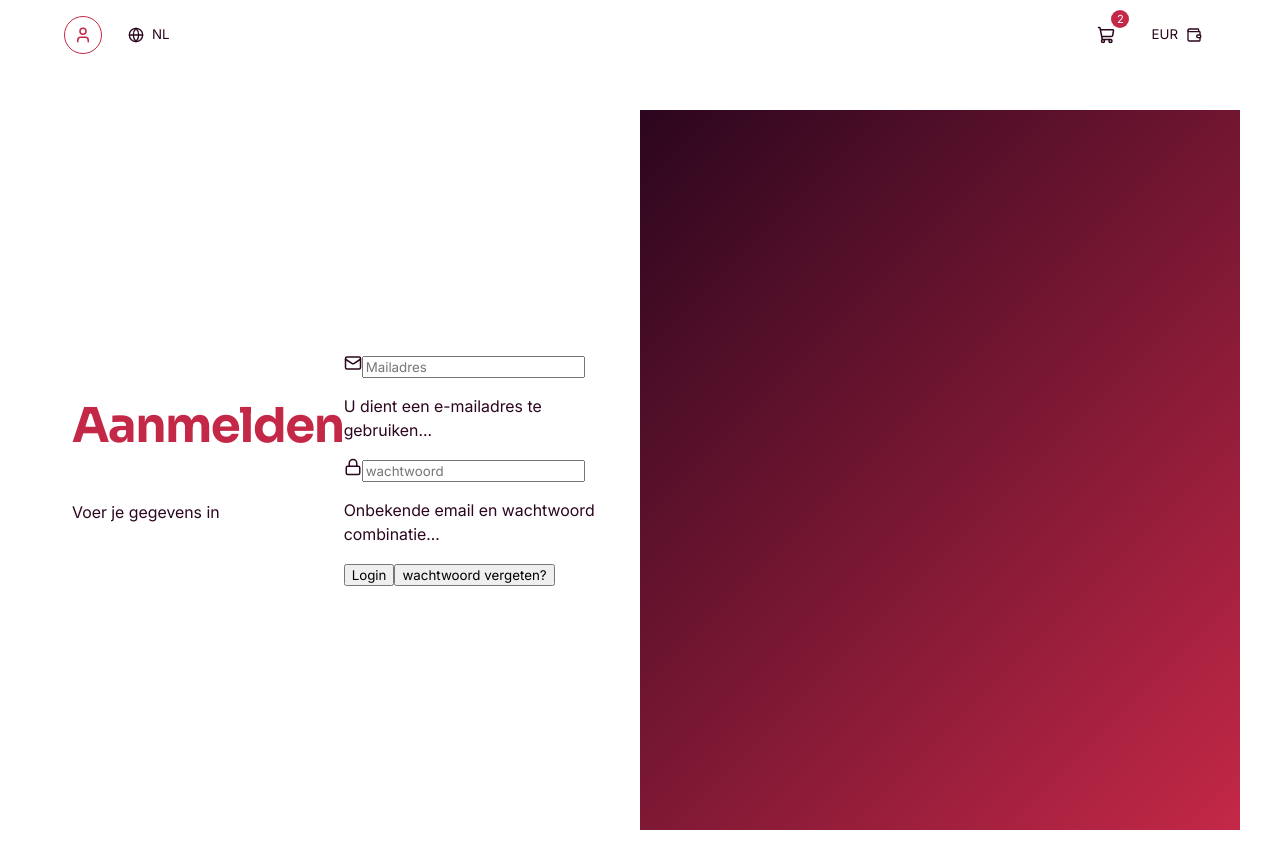
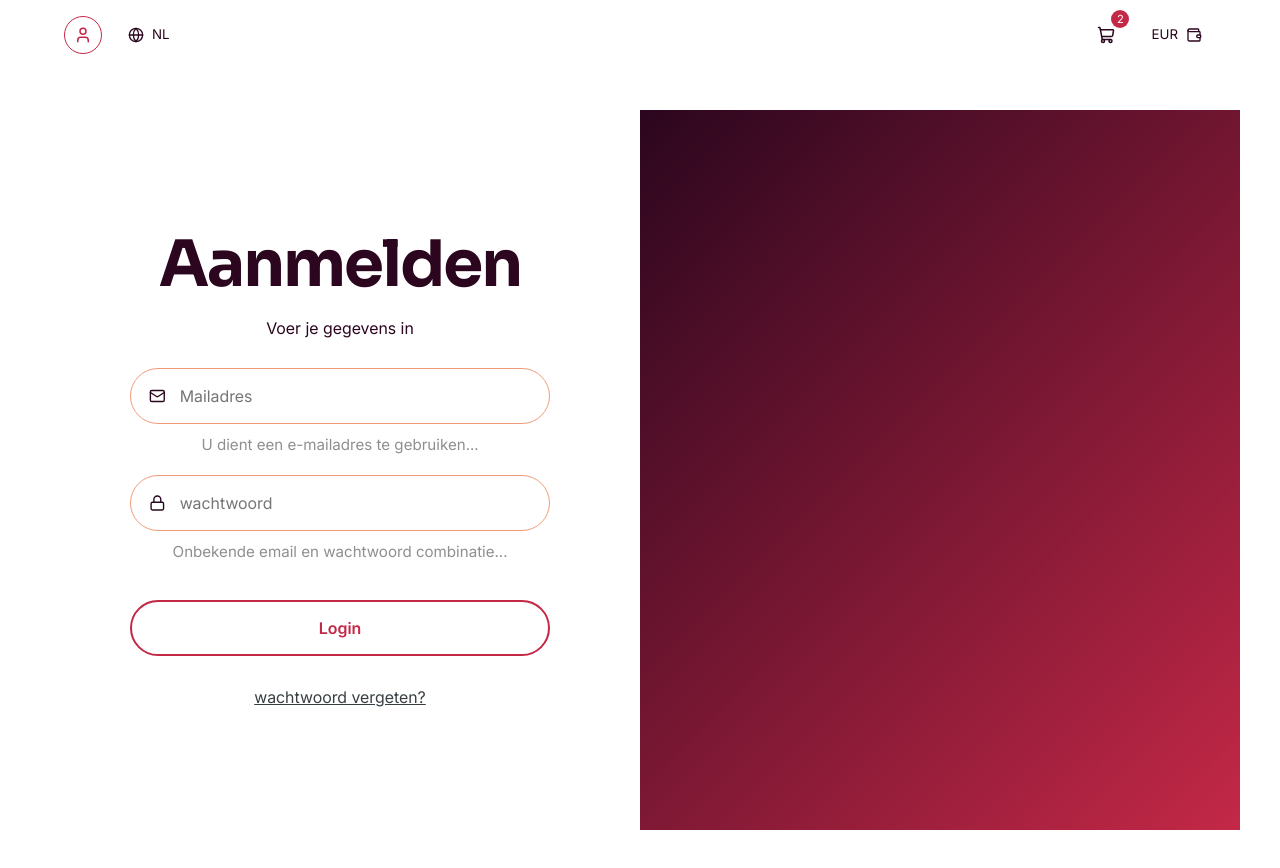
Before and after one commit to kdeborst/Specialty, a React (Vite) app: page /account in a window 1280 px wide. Built offline with nearby package versions, Linux system fonts and the light colour scheme.

Commit message:
Add LoginForm component styling

```diff
--- a/src/features/auth/components/LoginForm/LoginForm.css
+++ b/src/features/auth/components/LoginForm/LoginForm.css
@@ -6,3 +6,76 @@
     padding: 48px 32px;
     background-color: white;
 }
+
+.login-form-inner {
+    width: 100%;
+    max-width: 420px;
+    text-align: center;
+}
+
+.login-form-title {
+    margin: 0 0 16px;
+    font-size: clamp(2.6rem, 5vw, 4rem);
+    color: var(--color-midnight-violet);
+}
+
+.login-form-subtitle {
+    margin: 0 0 28px;
+    font-size: 1rem;
+    color: var(--color-midnight-violet);
+}
+
+.login-form-fields {
+    display: flex;
+    flex-direction: column;
+    gap: 10px;
+}
+
+.login-form-input-wrapper {
+    min-height: 56px;
+    display: flex;
+    align-items: center;
+    gap: 12px;
+    padding: 0 18px;
+    border: 1px solid var(--color-tangerine-dream);
+    border-radius: 999px;
+    background-color: white;
+}
+
+.login-form-input-wrapper input {
+    width: 100%;
+    border: none;
+    outline: none;
+    background-color: transparent;
+    font: inherit;
+    color: var(--color-midnight-violet);
+}
+
+.login-form-helper-text {
+    margin: 0 0 8px;
+    font-size: 0.95rem;
+    color: #8f8f8f;
+}
+
+.login-form-primary-button {
+    min-height: 56px;
+    margin-top: 18px;
+    border: 2px solid var(--color-intense-cherry);
+    border-radius: 999px;
+    background-color: white;
+    color: var(--color-intense-cherry);
+    font: inherit;
+    font-weight: 600;
+    cursor: pointer;
+}
+
+.login-form-link-button {
+    align-self: center;
+    margin-top: 18px;
+    border: none;
+    background: none;
+    color: #373f43;
+    text-decoration: underline;
+    font: inherit;
+    cursor: pointer;
+}
--- a/src/features/auth/components/LoginForm/LoginForm.jsx
+++ b/src/features/auth/components/LoginForm/LoginForm.jsx
@@ -11,7 +11,6 @@ function LoginForm({
             <div className='login-form-inner'>
                 <h1 className='login-form-title'>{title}</h1>
                 <p className='login-form-subtitle'>{subtitle}</p>
-            </div>
                 <form className='login-form-fields'>
                     <label className='login-form-input-wrapper'>
                         <Mail size={18} />
@@ -32,13 +31,14 @@ function LoginForm({
                             placeholder='wachtwoord'
                         />
                     </label>
-                <p className='login-form-hepler-text'>
+                    <p className='login-form-helper-text'>
                         Onbekende email en wachtwoord combinatie...
                     </p>
                     <button type='submit' className='login-form-primary-button'>Login</button>
                     <button type='button' className='login-form-link-button'>wachtwoord vergeten?</button>
                 </form>
             </div>
+        </div>
     )
 }
 
```
Lines whose indentation alone changed are shown as unchanged.
